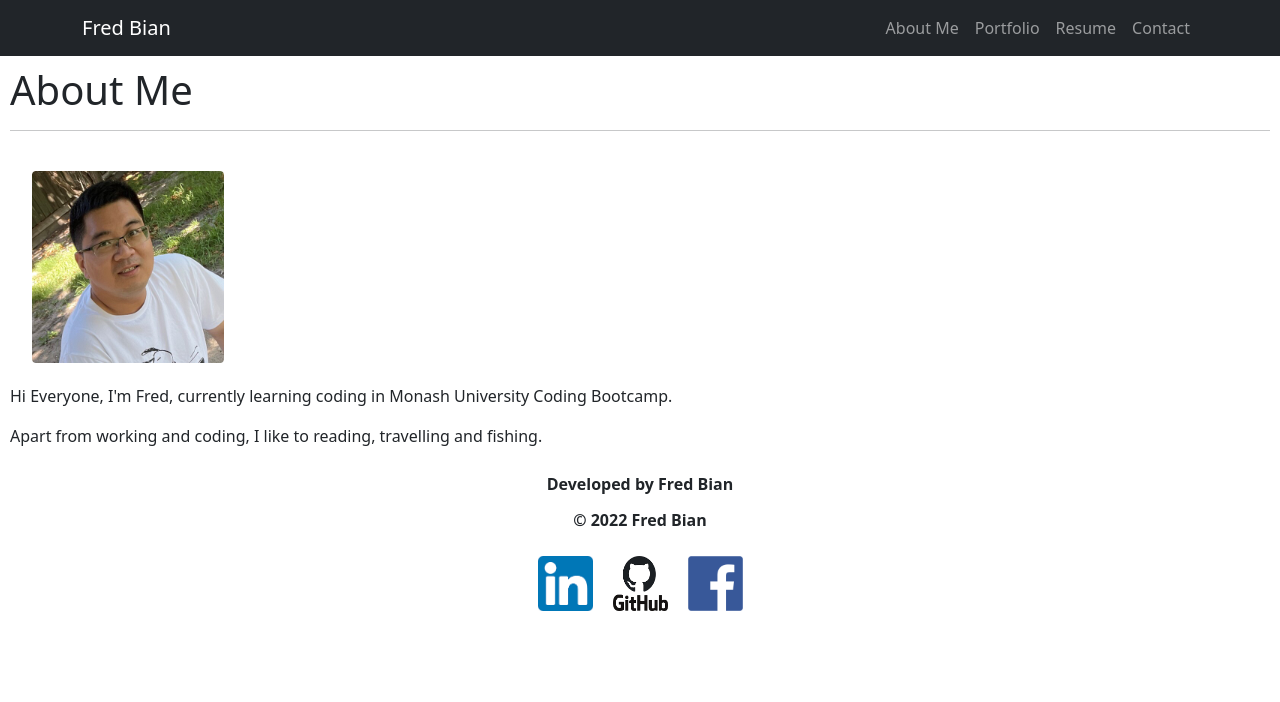
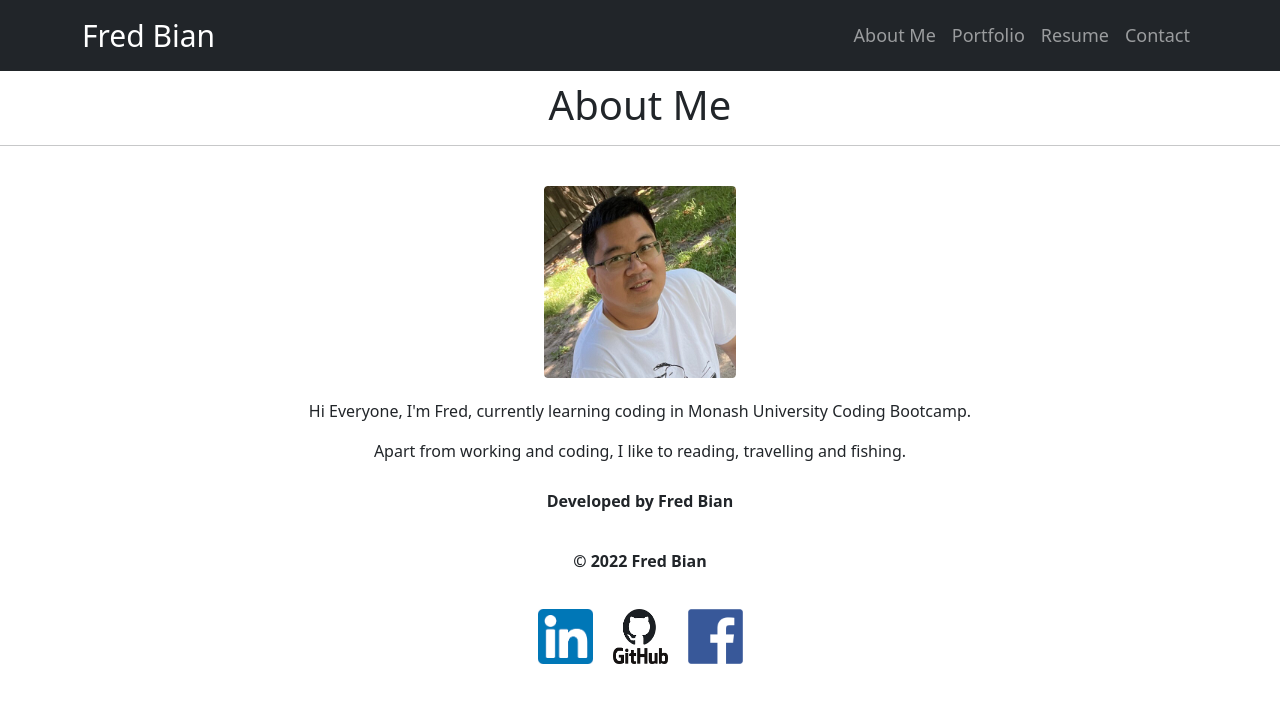
Before and after one commit to Fredbian/FredBian-React-Protfolio, a React (Create React App) app: page /#/about in a window 1280 px wide. Shown: the top 702 px of the page. Built offline with nearby package versions, Linux system fonts and the light colour scheme.

Commit message:
added css for all sections

```diff
--- a/src/components/About.css
+++ b/src/components/About.css
@@ -1,3 +1,7 @@
-.about-me {
-    padding: 10px;
+/* .title {
+    text-align: center;
+} */
+
+.box {
+    text-align: center;
 }
--- a/src/components/About.js
+++ b/src/components/About.js
@@ -8,16 +8,18 @@ const imgStyle = {
 
 function About() {
   return (
-      <section className="about-me">
+    <section>
+      <div className='box' >
         <h1 className="title">About Me</h1>
         <hr />
-        <img className="photo" style={imgStyle} src={Photo} alt="Fred Bian"/>
+        <img className="photo" style={imgStyle} src={Photo} alt="Fred Bian" />
         <p className="content">
           Hi Everyone, I'm Fred, currently learning coding in Monash University Coding Bootcamp.
         </p>
         <p className="content">
           Apart from working and coding, I like to reading, travelling and fishing.
         </p>
+      </div>
     </section>
   )
 }
--- /dev/null
+++ b/src/components/Contact.css
@@ -0,0 +1,46 @@
+.contact-me {
+    text-align: center;
+}
+
+.contactForm{
+    left:50%;
+    top:50%;
+}
+
+.input{
+    background-color:var(--fontColor);
+    cursor:default;
+    color:black;
+    margin:10px;
+    padding:10px;
+    width:70vw;
+    max-width:700px;
+    cursor:text;
+    border-radius:5px;
+}
+
+.textarea{
+    border-radius:5px;;
+    cursor:default;
+    color:black;
+    margin:10px;
+    padding:10px;
+    width:70vw;
+    max-width:700px;
+    height: 40vh;
+    cursor:text;
+}
+
+.errorMessage {
+    color: red;
+    font-size: 20px;
+    font-weight: 700;
+}
+
+.button {
+    padding:10px;
+    margin: 20px;
+    font-weight: 700;
+    width:200px;
+    border-radius:5px;
+}
--- a/src/components/Contact.js
+++ b/src/components/Contact.js
@@ -1,6 +1,8 @@
 // import
 import React, { useState } from 'react'
 import { validateEmail } from '../utils/helpers'
+import './Contact.css'
+
 
 function Contact() {
     const [formState, setFormState] = useState({ name: '', email: '', message: '' })
@@ -35,28 +37,25 @@ function Contact() {
     }
 
     return (
-        <section className="contact-me">
+        <section className='contact-me'>
             <h1 className="title">Contact Me</h1>
             <hr />
-            <form id="contact-form" onSubmit={handleSubmit}>
+            <form className='contactForm' id="contact-form" onSubmit={handleSubmit}>
                 <div className="field">
-                    <label className="label" htmlFor="name">Name</label>
-                    <input className="input" type="text" name="name" defaultValue={name} onBlur={handleChange} />
+                    <input className="input" placeholder="Your Name" type="text" name="Your name" defaultValue={name} onBlur={handleChange} />
                 </div>
                 <div className="field">
-                    <label className="label" htmlFor="email">Email Address</label>
-                    <input className="input" type="email" name="email" defaultValue={email} onBlur={handleChange} />
+                    <input className="input" placeholder="Your Email" type="email" name="Your email" defaultValue={email} onBlur={handleChange} />
                 </div>
                 <div className="field">
-                    <label className="label" htmlFor="message">Message</label>
-                    <textarea className="textarea" name="message" rows="5" defaultValue={message} onBlur={handleChange} />
+                    <textarea className="textarea" placeholder="Please enter your message" name="Message" rows="5" defaultValue={message} onBlur={handleChange} />
                 </div>
                 {errorMessage && (
                     <div>
-                        <p className="is-danger">{errorMessage}</p>
+                        <p className="errorMessage">{errorMessage}</p>
                     </div>
                 )}
-                <button className="button " data-testid="button" type="submit">Submit</button>
+                <button className="button" data-testid="button" type="submit">Submit</button>
             </form>
         </section>
     )
--- a/src/components/Footer.css
+++ b/src/components/Footer.css
@@ -1,5 +1,5 @@
 .footer {
     width: 100%;
     text-align: center;
-    line-height: 0px;
+    margin-bottom: 30px;
 }
--- a/src/components/Navigation.css
+++ b/src/components/Navigation.css
@@ -3,5 +3,9 @@
 }
 
 .brand {
-    font-size: 40px;
+    font-size: 30px;
 }
+
+.nav {
+    font-size: 18px;
+}
--- a/src/components/Navigation.js
+++ b/src/components/Navigation.js
@@ -9,7 +9,7 @@ function Navigation() {
     <>
       <Navbar bg="dark" variant="dark" className='navbar'>
         <Container className='container'>
-            <Navbar.Brand className='brand' as={Link} to='/'>Fred Bian</Navbar.Brand>
+            <Navbar.Brand as={Link} to='/'><span className='brand'>Fred Bian</span></Navbar.Brand>
             <Nav className="">
               <Nav.Link as={Link} to="/about">
                 About Me
--- a/src/components/Portfolio.css
+++ b/src/components/Portfolio.css
@@ -1,3 +1,12 @@
 .portfolio{
     padding: 10px;
 }
+
+.title {
+    text-align: center;
+    padding-top: 10px;
+}
+
+.row {
+    padding: 20px;
+}
--- a/src/components/Portfolio.js
+++ b/src/components/Portfolio.js
@@ -15,9 +15,10 @@ function Protfolio() {
             <div className="main">
                 <div className="projects">
                     <div className="title">
-                        <h3>Projects</h3>
+                        <h1>Projects</h1>
                     </div>
-                    <Row style={{ justifyContent: "center", paddingBottom: "10px" }}>
+                    <hr />
+                    <Row className="row" style={{ justifyContent: "center", paddingBottom: "10px" }}>
                         <Col md={4} className="project-card">
                             <Projects
                                 imgPath={protfolio1}
```
Lines whose indentation alone changed are shown as unchanged.
